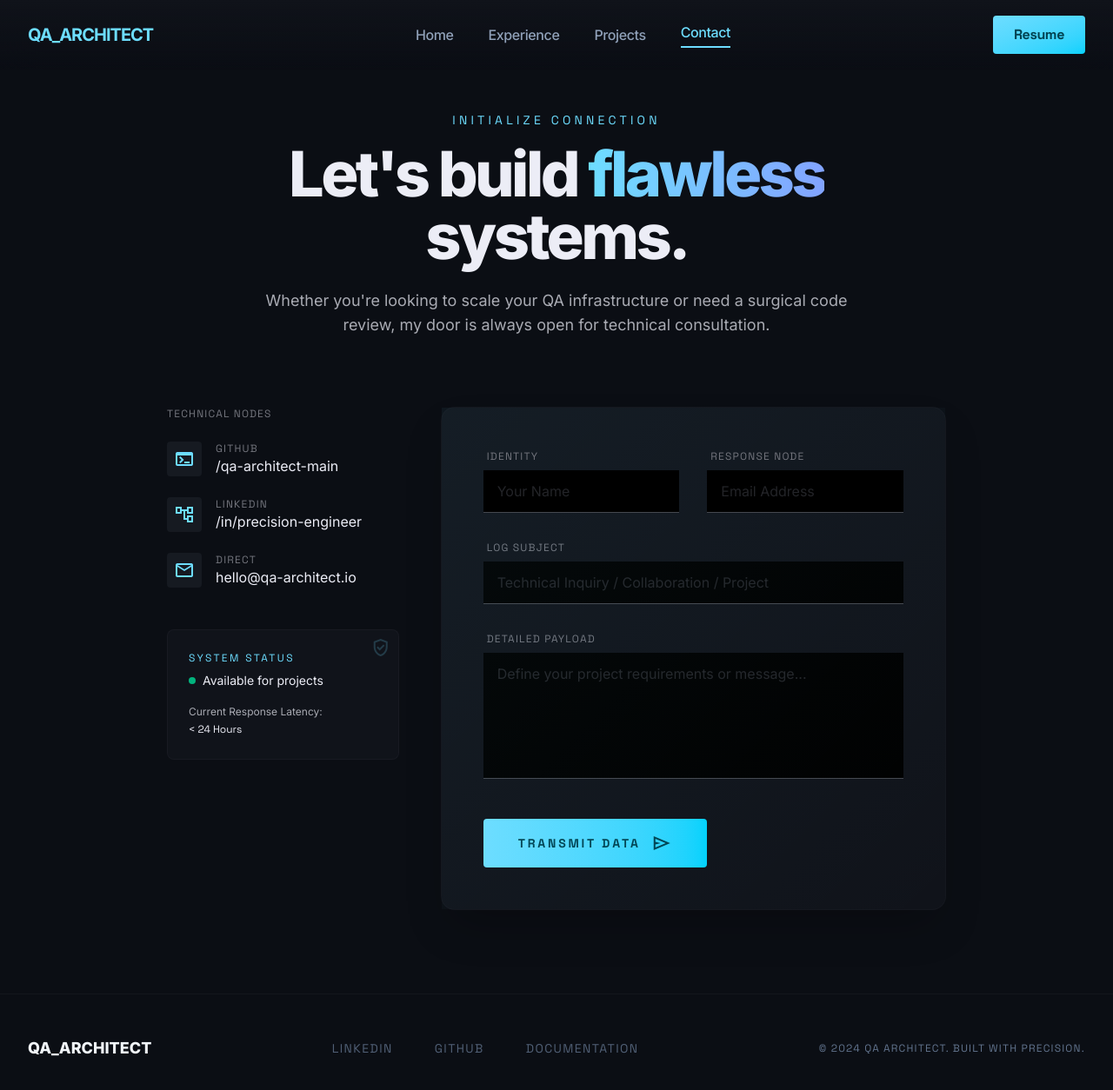
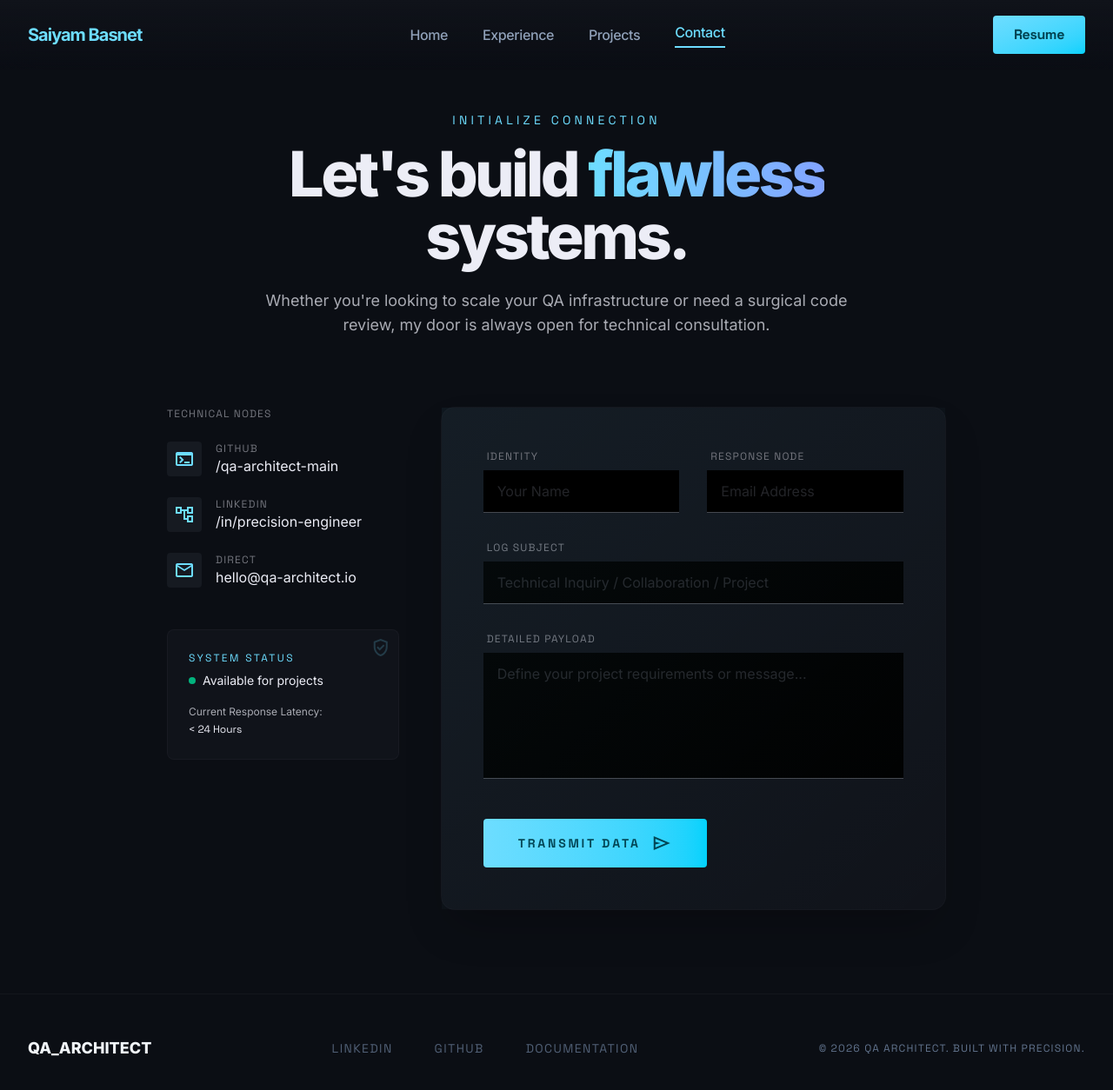
Before and after one commit to sammy-np/my_portfolio, a React (Vite) app: page /contact in a window 1280 px wide. Shown: the top 1254 px of the page at 87% size. Built offline with nearby package versions, Linux system fonts and the light colour scheme.

Commit message:
Updated links and names in header and footer

```diff
--- a/src/components/Footer.jsx
+++ b/src/components/Footer.jsx
@@ -6,12 +6,12 @@ export default function Footer() {
       <div className="flex flex-col md:flex-row justify-between items-center max-w-7xl mx-auto px-8 gap-8">
         <div className="text-lg font-black text-slate-100 font-headline">QA_ARCHITECT</div>
         <div className="flex space-x-12 font-['Space_Grotesk'] text-sm uppercase tracking-widest">
-          <Link className="text-slate-500 hover:text-[#6dddff] transition-colors opacity-80 hover:opacity-100" to="#">LinkedIn</Link>
-          <Link className="text-slate-500 hover:text-[#6dddff] transition-colors opacity-80 hover:opacity-100" to="#">GitHub</Link>
+          <Link className="text-slate-500 hover:text-[#6dddff] transition-colors opacity-80 hover:opacity-100" to="https://www.linkedin.com/in/saiyam-basnet07/">LinkedIn</Link>
+          <Link className="text-slate-500 hover:text-[#6dddff] transition-colors opacity-80 hover:opacity-100" to="https://github.com/sammy-np">GitHub</Link>
           <Link className="text-slate-500 hover:text-[#6dddff] transition-colors opacity-80 hover:opacity-100" to="#">Documentation</Link>
         </div>
         <div className="font-['Space_Grotesk'] text-xs uppercase tracking-widest text-slate-500">
-          © 2024 QA Architect. Built with Precision.
+          © 2026 QA Architect. Built with Precision.
         </div>
       </div>
     </footer>
--- a/src/components/Header.jsx
+++ b/src/components/Header.jsx
@@ -9,7 +9,7 @@ export default function Header() {
   return (
     <nav className="sticky top-0 w-full z-50 bg-[#0b0e14]/70 backdrop-blur-xl bg-gradient-to-b from-[#10131a] to-transparent">
       <div className="flex justify-between items-center max-w-7xl mx-auto px-8 h-20">
-        <div className="text-xl font-bold tracking-tighter text-[#6dddff] font-headline">QA_ARCHITECT</div>
+        <div className="text-xl font-bold tracking-tighter text-[#6dddff] font-headline">Saiyam Basnet</div>
         <div className="hidden md:flex items-center space-x-10 font-headline font-medium tracking-tight">
           <Link
             to="/"
```
Also changed, not shown: index.html (+8 -2 lines).
